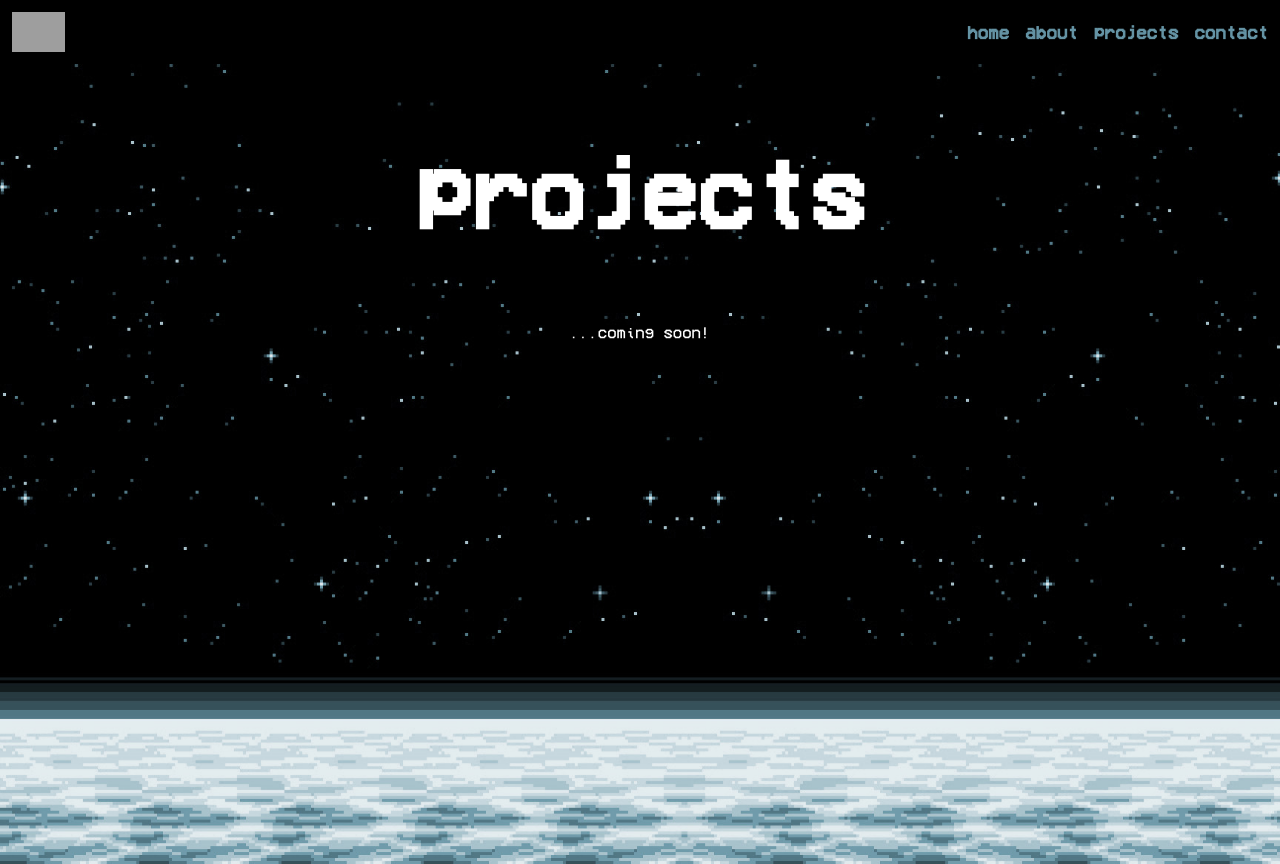
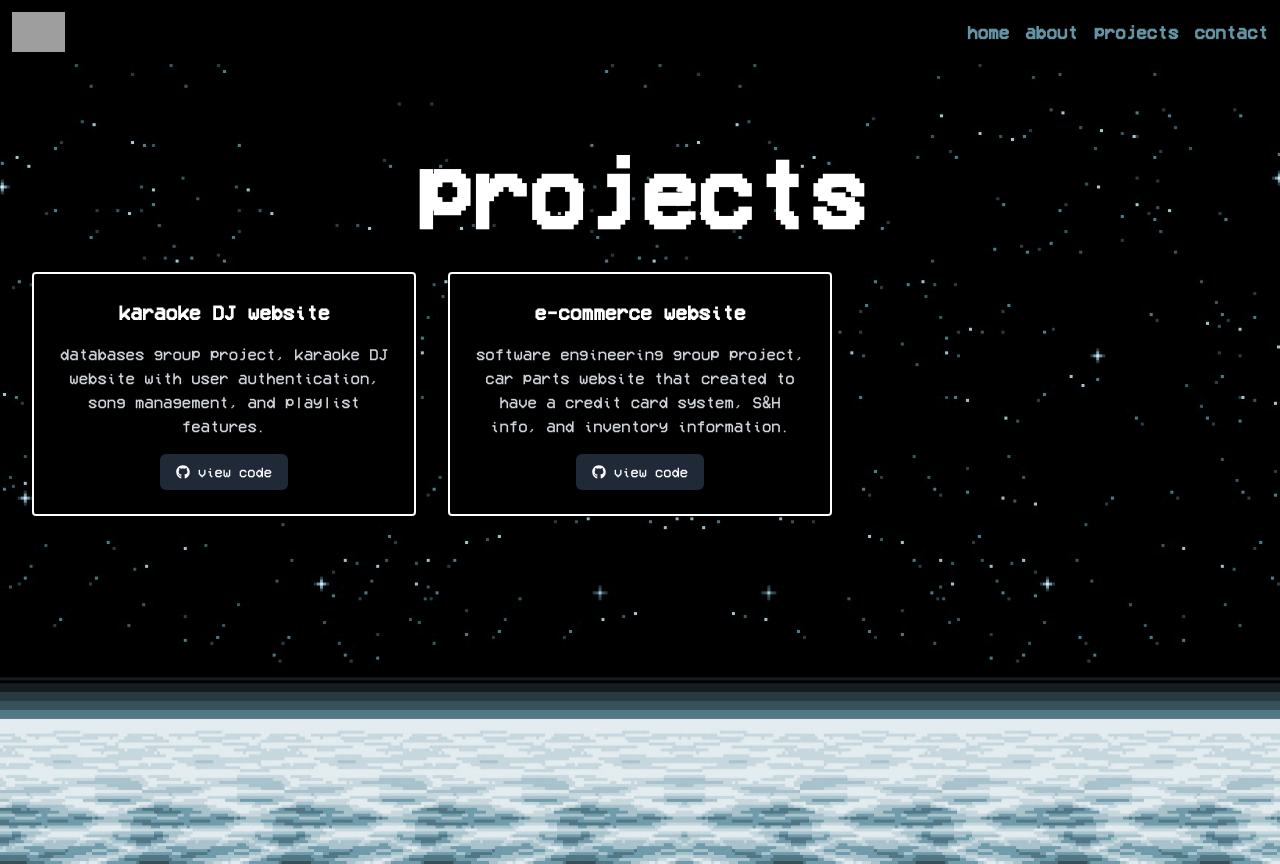
Before and after one commit to k4bii/prtf-proj, a React (Vite) app: page /projects in a window 1280 px wide. Built offline with nearby package versions, Linux system fonts and the light colour scheme; grey boxes are pictures that could not be loaded.

Commit message:
projects page fix

```diff
--- a/package.json
+++ b/package.json
@@ -15,6 +15,7 @@
   "dependencies": {
     "react": "^18.3.1",
     "react-dom": "^18.3.1",
+    "react-icons": "^5.5.0",
     "react-router-dom": "^7.1.1"
   },
   "devDependencies": {
--- /dev/null
+++ b/src/components/projCard.jsx
@@ -0,0 +1,39 @@
+import { FaGithub } from "react-icons/fa";
+
+const ProjCard = ({ project }) => {
+  return (
+ <div className="max-w-sm rounded overflow-hidden shadow-lg bg-black border-2 border-white hover:shadow-babyBlue hover:shadow-2xl transition-all duration-300 p-6">
+      <div className="mb-4">
+        <h2 className="font-bold font-vcr-osd-mono text-xl text-white">
+          {project.title}
+        </h2>
+      </div>
+      <p className="text-gray-300 font-vcr-osd-mono text-base mb-4">
+        {project.description}
+      </p>
+      {project.tags && project.tags.length > 0 && (
+        <div className="mb-4">
+          {project.tags.map((tag, index) => (
+            <span
+              key={index}
+              className="inline-block bg-gray-700 rounded-full px-3 py-1 text-sm font-semibold text-gray-200 mr-2 mb-2"
+            >
+              #{tag}
+            </span>
+          ))}
+        </div>
+      )}
+      <a
+        href={project.githubUrl}
+        target="_blank"
+        rel="noopener noreferrer"
+        className="inline-flex items-center px-4 py-2 bg-gray-800 font-vcr-osd-mono hover:bg-gray-700 text-white text-sm font-medium rounded-md transition-colors duration-300"
+      >
+        <FaGithub className="mr-2" />
+        view code
+      </a>
+    </div>
+  );
+};
+
+export default ProjCard;
--- /dev/null
+++ b/src/data/projects.js
@@ -0,0 +1,14 @@
+const projects = [
+  {
+    title: "karaoke DJ website",
+    description: "databases group project, karaoke DJ website with user authentication, song management, and playlist features.",
+    githubUrl: "https://github.com/k4bii/csci466"
+  },
+  {
+    title: "e-commerce website",
+    description: "software engineering group project, car parts website that created to have a credit card system, S&H info, and inventory information.",
+    githubUrl: "https://github.com/k4bii/csci467"
+  }
+];
+
+export default projects;
--- a/src/pages/Projects.jsx
+++ b/src/pages/Projects.jsx
@@ -1,16 +1,33 @@
 import React from "react";
+import ProjCard from "../components/projCard";
+import projects from "../data/projects";
 
 function Projects() {
-    return (
-        <div className="min-h-screen bg-no-repeat bg-cover bg-center" style={{ backgroundImage: "url('/space-bg.jpeg')" }}>
-          <div className="text-center pt-20">
-          <h1 className="text-4xl sm:text-8xl font-vcr-osd-mono font-bold text-white mb-6 sm:mb-8"> projects</h1>
-          <p className="mt-20 font-vcr-osd-mono text-white"> ...coming soon! </p>
+  return (
+    <div className="min-h-screen bg-no-repeat bg-cover bg-center px-2 sm:px-0" style={{ backgroundImage: "url('/space-bg.jpeg')" }}>
+      {/* mobile */}
+      <div className="flex flex-col items-center text-center pt-20 sm:hidden">
+        <h1 className="text-4xl font-vcr-osd-mono font-bold text-white mb-6">projects</h1>
+        <div className="flex flex-col gap-8 w-full items-center mt-8">
+          {projects.map((project, idx) => (
+            <ProjCard key={project.title + idx} project={project} />
+          ))}
+        </div>
+      </div>
+
+      {/* desktop */}
+      <div className="hidden sm:block text-center pt-20">
+        <h1 className="text-8xl font-vcr-osd-mono font-bold text-white mb-8">projects</h1>
+        <div className="flex justify-center items-center">
+          <div className="grid grid-cols-1 md:grid-cols-2 lg:grid-cols-3 gap-8">
+            {projects.map((project, idx) => (
+              <ProjCard key={project.title + idx} project={project} />
+            ))}
           </div>
         </div>
-    );
-
-
+      </div>
+    </div>
+  );
 }
 
 export default Projects;
```
Also changed, not shown: 1 other file (tests, documents, lock files or other folders).
